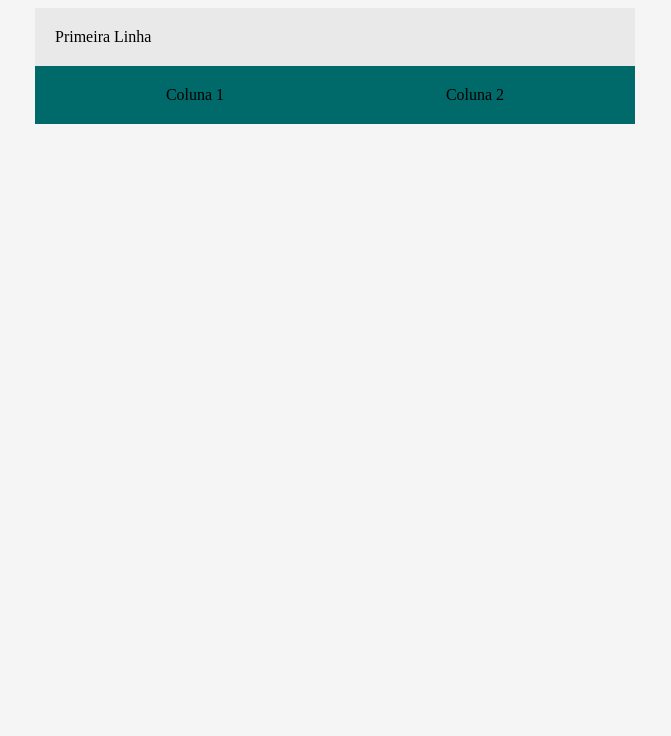
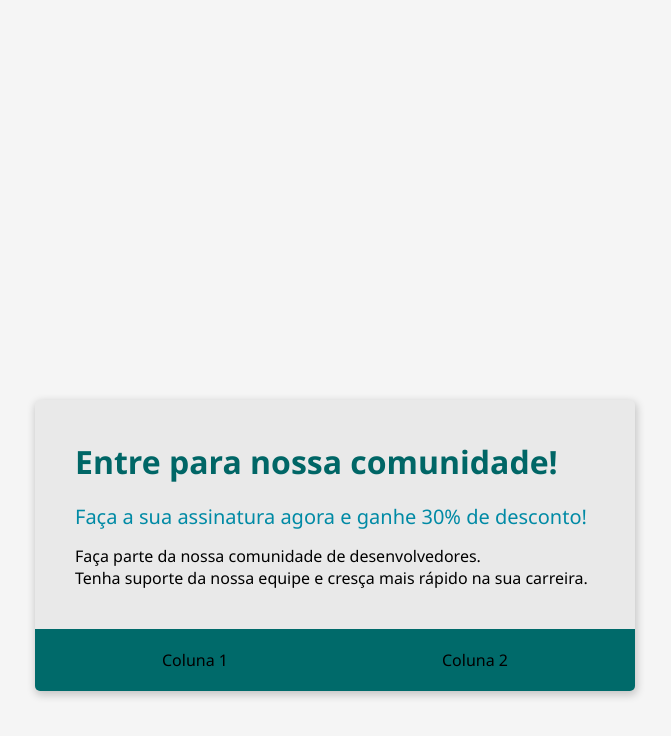
Before and after one commit to Leonardo-do-Playstation/bootcamp-dev-modulo1, a plain HTML site: page index.html in a window 1280 px wide. Shown: the whole page, without its empty margins (305-976 px from the left). Drawn offline with Linux system fonts and the light colour scheme.

Commit message:
closes #3 - Criando o cabeçalho

```diff
--- a/index.html
+++ b/index.html
@@ -8,14 +8,19 @@
     <style>
         body{
             background-color: #F5F5F5;
+            font-family: 'Segoe UI', Tahoma, Geneva, Verdana, sans-serif;
         }
         .container{
           background-color: #E9E9E9;
           margin: auto;
+          margin-top: 400px;
           width: 600px;
+          box-shadow: 1px 3px 8px 1px rgba(0,0,0,0.2);
+          border-radius: 5px;
+          overflow: hidden;
         }
         .header{
-          padding: 20px;
+          padding: 40px;
         }
         .flex-contanier{
             display: flex;
@@ -23,11 +28,34 @@
             justify-content: space-around;
             padding: 20px;
         }
+        .header-title{
+          color: #006666;
+          font-size: 32px;
+          font-weight: 700;
+          margin-bottom: 20px;
+        }
+        .text1-header{
+          color: #008AA5;
+          font-size: 20px;
+          font-weight: 500;
+          margin-bottom: 15px;
+        }
     </style>
   </head>
   <body>
     <div class="container">
-      <div class="header">Primeira Linha</div>
+      <div class="header">
+        <div class="header-title">
+          Entre para nossa comunidade!
+        </div>
+        <div class="text1-header">
+          Faça a sua assinatura agora e ganhe 30% de desconto!
+        </div>
+        <div>
+          Faça parte da nossa comunidade de desenvolvedores.<br>
+          Tenha suporte da nossa equipe e cresça mais rápido na sua carreira.
+        </div>
+      </div>
       <div class="flex-contanier">
         <div>Coluna 1</div>
         <div>Coluna 2</div>
```
